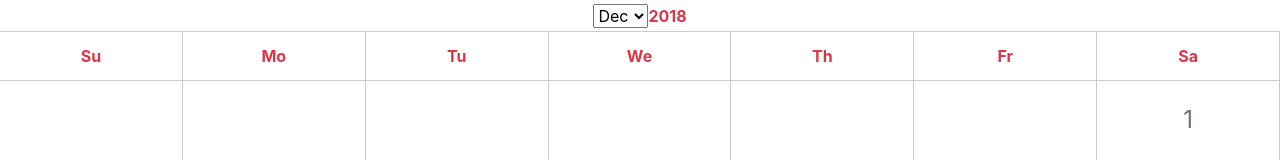
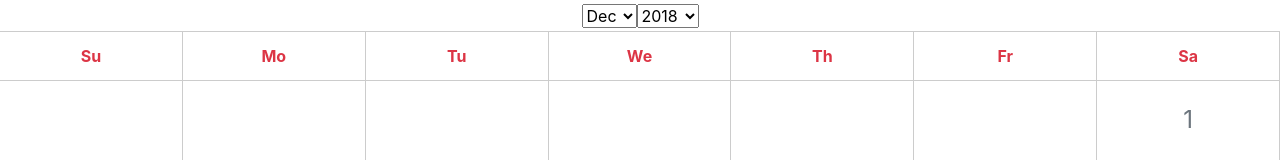
Before and after one commit to jacob-nelson/panjaangam, an Angular app: page / in a window 1280 px wide. Shown: the top 160 px of the page. Built offline with nearby package versions, Linux system fonts and the light colour scheme.

Commit message:
added a dropdown to list years and on selection of an year, redrawing calendar with selected year and month.

```diff
--- a/src/app/panjaangam/panjaangam.component.html
+++ b/src/app/panjaangam/panjaangam.component.html
@@ -1,10 +1,12 @@
 <div class="container-fluid">
   <div class="row calHead">
     <div class="col-sm text-center text-danger">
-      <select [(ngModel)]="monthList" (change)="redrawCalendar($event.target.value)">
+      <select [(ngModel)]="monthList" (change)="redrawCalendar($event.target.value, selectedYear)">
         <option [value]="month" *ngFor="let month of months">{{month}}</option>
       </select>
-      <strong>{{year}}</strong>
+      <select [(ngModel)]="yearList" (change)="redrawCalendar(selectedMonth, $event.target.value)">
+        <option [value]="yr" *ngFor="let yr of years">{{yr}}</option>
+      </select>
     </div>
   </div>
   <div class="row dayNames">
@@ -14,7 +16,7 @@
   </div>
   <div class="row calDate" *ngFor="let row of dateRows | keyvalue">
     <div class="col col-sm text-center calDate text-secondary" *ngFor="let day of row.value">
-      <span [ngClass]="{'badge badge-primary': day==today && month==selectedMonth}">{{day}}</span>
+      <span [ngClass]="{'badge badge-primary': day==today && month==selectedMonth && year == selectedYear}">{{day}}</span>
     </div>
   </div>
 </div>
--- a/src/app/panjaangam/panjaangam.component.ts
+++ b/src/app/panjaangam/panjaangam.component.ts
@@ -22,8 +22,11 @@ export class PanjaangamComponent implements OnInit {
   monthIndex: number;
   month: String;
   monthList: String;
+  yearList: number;
   selectedMonth: String;
   year: number;
+  years: number[] = [];  //range of years
+  selectedYear: number;
   numberOfDays: number;
   d: Date;
   today: number;
@@ -35,9 +38,13 @@ export class PanjaangamComponent implements OnInit {
     this.days = this.daysLong;
     this.months = this.monthsLong;
     this.monthIndex = this.d.getMonth();
-    this.year = this.d.getFullYear();
-    this.month = this.monthsLong[this.monthIndex];
+    this.year = this.d.getFullYear(); //current year
+    this.selectedYear = this.year;
+    this.setYearRange();
+    this.month = this.monthsLong[this.monthIndex];  //current month
     this.selectedMonth = this.monthsLong[this.monthIndex];
+    this.monthList = this.selectedMonth;
+    this.yearList = this.selectedYear;
     this.setNumberOfDays();
     this.dates = this.generateDates(this.numberOfDays);
     this.dateRows = this.generateDateRows(this.dates);
@@ -54,26 +61,40 @@ export class PanjaangamComponent implements OnInit {
     }
   }
 
-  redrawCalendar(selectedMonth){
+  redrawCalendar(selectedMonth, selectedYear) {
     this.selectedMonth = selectedMonth;
+    this.selectedYear = selectedYear;
     this.setMonthIndex();
     this.setNumberOfDays();
+    this.setYearRange();
     this.dates = this.generateDates(this.numberOfDays);
     this.dateRows = this.generateDateRows(this.dates);
-    console.log(this.monthsShort.indexOf(selectedMonth))
   }
 
-  setMonthIndex(){
-    this.monthIndex = this.monthsShort.indexOf(this.selectedMonth);
+  setYearRange(){
+    let startIndex = +this.selectedYear - 5;
+    let stopIndex = +this.selectedYear + +5;  // this is to convert to interger. this.selectedYear is actually a string.
+    this.years = [];
+    for(var i = startIndex; i <= stopIndex; i++){
+      this.years.push(i);
+    }
   }
 
-  setNumberOfDays(){
-    this.numberOfDays = new Date(this.year, this.monthIndex + 1, 0).getDate();
+  setMonthIndex() {
+    if (this.format == "short") {
+      this.monthIndex = this.monthsShort.indexOf(this.selectedMonth);
+    } else {
+      this.monthIndex = this.monthsLong.indexOf(this.selectedMonth);
+    }
+  }
+
+  setNumberOfDays() {
+    this.numberOfDays = new Date(this.selectedYear, this.monthIndex + 1, 0).getDate();
   }
 
   /* This method will return the index of week day in which the month starts. */
   getFirstDayOfMonth() {
-    const now = new Date(this.year, this.monthIndex);
+    const now = new Date(this.selectedYear, this.monthIndex);
     return new Date(now.getFullYear(), now.getMonth()).getDay();
   }
 
```
